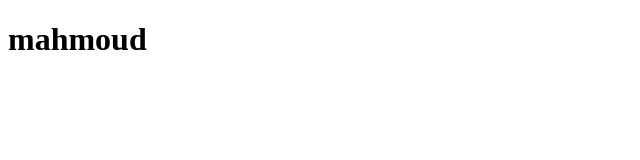
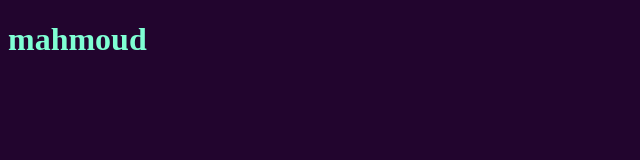
Before and after one commit to Mahmoud-31/myproject, a plain HTML site: page index.html in a window 1280 px wide. Shown: the whole page, without its empty margins (0-640 px from the left). Drawn offline with Linux system fonts and the light colour scheme.

Commit message:
changing background file

```diff
--- a/index.html
+++ b/index.html
@@ -5,6 +5,7 @@
     <meta http-equiv="X-UA-Compatible" content="IE=edge">
     <meta name="viewport" content="width=device-width, initial-scale=1.0">
     <title>Document</title>
+    <link rel="stylesheet" href="style.css">
 </head>
 <body>
     <h1>mahmoud</h1>
--- a/style.css
+++ b/style.css
@@ -1,3 +1,7 @@
 h1{
     color:aquamarine;
+
 }
+body{
+    background-color: rgb(34, 5, 46);
+}
```
